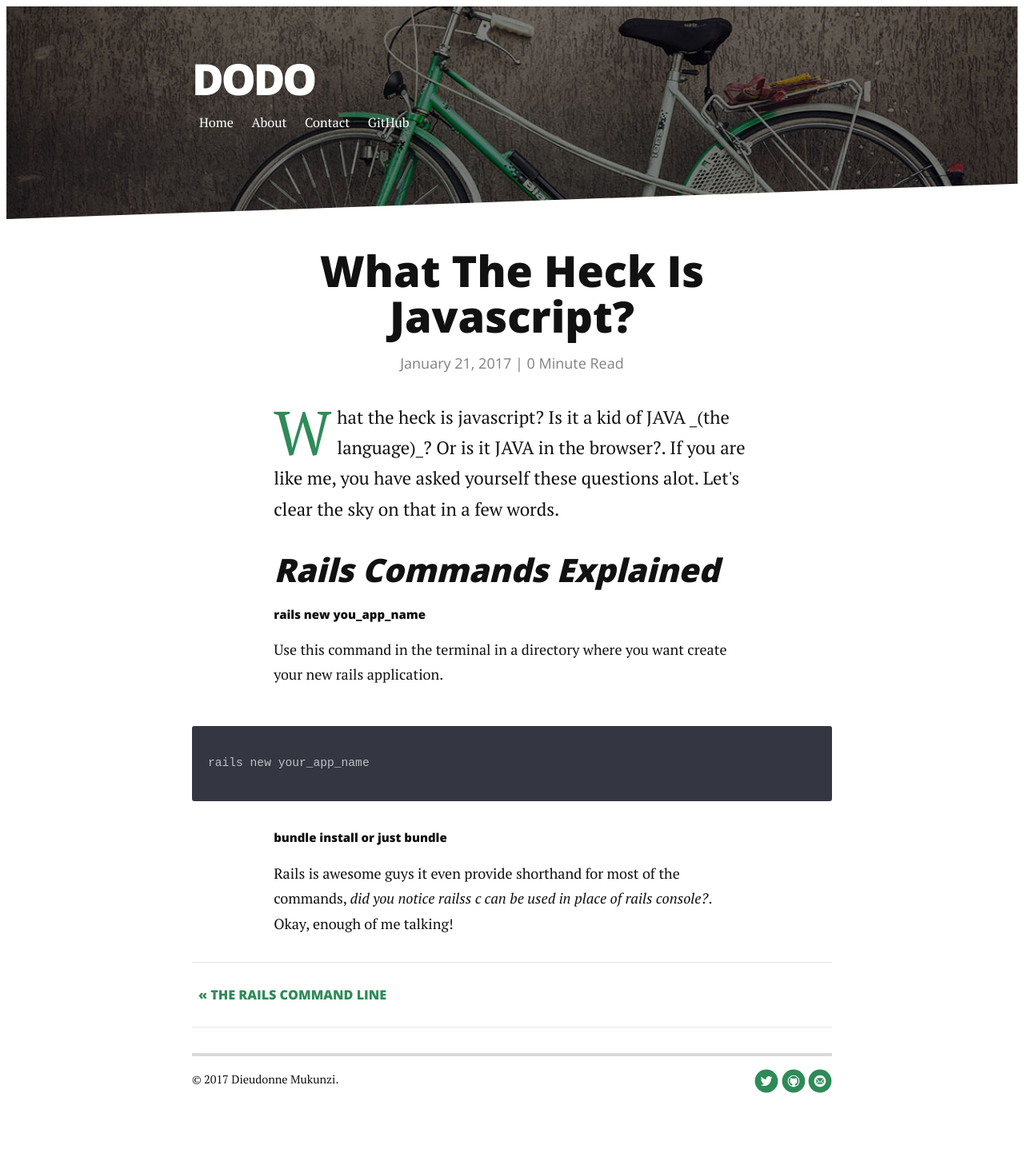
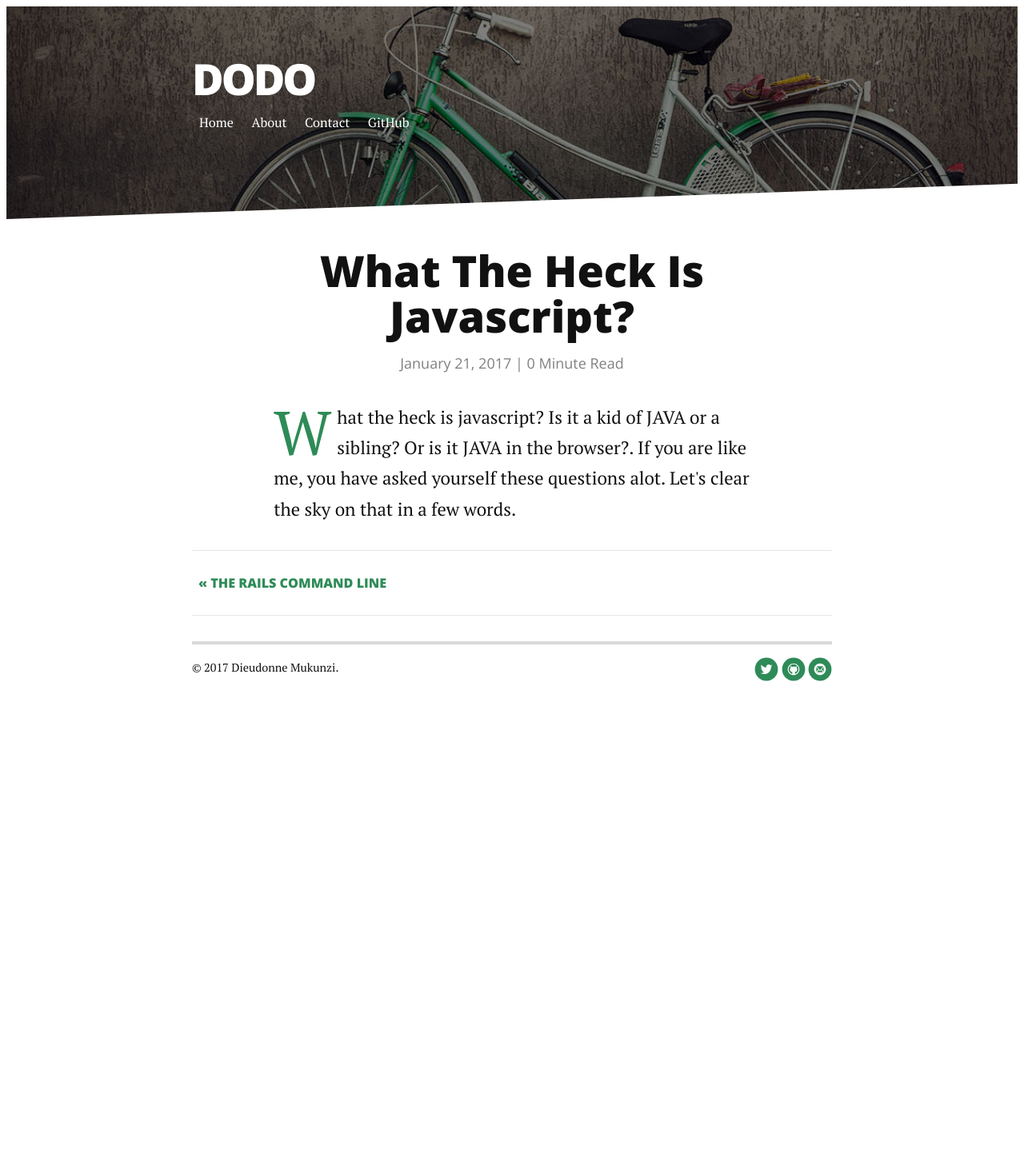
Before and after one commit to mukunzidd/mukunzidd.github.io, a Jekyll site: the page built from _posts/2017-02-15-what-the-heck-is-javascript-?.markdown, in a window 1280 px wide. Shown: the whole page at 80% size. Built offline with Jekyll 4.4.1, drawn with Linux system fonts in a browser that asks for light colours; nearby versions of some CDN libraries; after the commit the page ends 947 px from its top, so only the background shows below that.

Commit message:
Updated the blog post.

```diff
--- a/_posts/2017-02-15-what-the-heck-is-javascript-?.markdown
+++ b/_posts/2017-02-15-what-the-heck-is-javascript-?.markdown
@@ -4,21 +4,6 @@ title:  "What The Heck Is Javascript?"
 date:   2017-01-21
 ---
 
-<p class="intro"><span class="dropcap">W</span>hat the heck is javascript? Is it a kid of JAVA _(the language)_? Or is it JAVA in the browser?. If you are like me, you have asked yourself these questions alot. Let's clear the sky on that in a few words.</p>
+<p class="intro"><span class="dropcap">W</span>hat the heck is javascript? Is it a kid of JAVA or a sibling? Or is it JAVA in the browser?. If you are like me, you have asked yourself these questions alot. Let's clear the sky on that in a few words.</p>
 
 <!-- Image here: -->
-
-
-## _Rails Commands Explained_
-
-##### rails new you_app_name
-
-Use this command in the terminal in a directory where you want create your new rails application.
-
-{% highlight rails %}
-rails new your_app_name
-{% endhighlight %}
-
-##### bundle install or just bundle
-
-Rails is awesome guys it even provide shorthand for most of the commands, _did you notice railss c can be used in place of rails console?_. Okay, enough of me talking!
```
